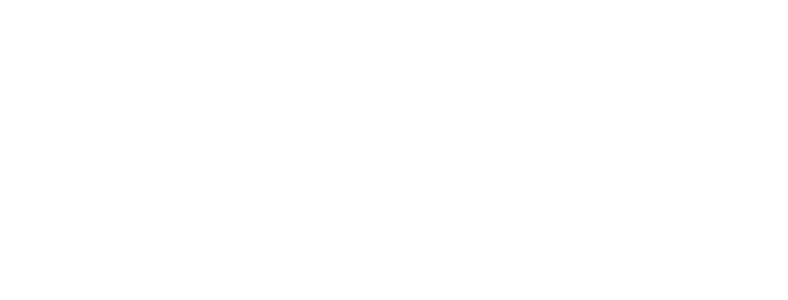
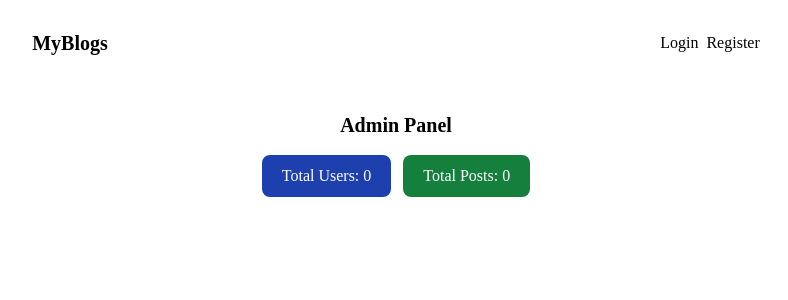
Before and after one commit to ItsHamzaAziz/BlogsAppMERN, a React (Vite) app in the folder frontend/: page /admin in a window 1280 px wide. Before the commit this address had no page. Shown: the top 300 px of the page, without its empty margins (244-1032 px from the left). Built offline with nearby package versions, Linux system fonts and the light colour scheme; no server answers.

Commit message:
added post and user count in admin panel

```diff
--- a/frontend/src/App.jsx
+++ b/frontend/src/App.jsx
@@ -7,6 +7,7 @@
 import CreatePost from './pages/CreatePost'
 import PostDetail from './pages/PostDetail'
 import EditPost from './pages/EditPost'
+import AdminPanel from './admin/AdminPanel'
 
 function App() {
   return (
@@ -19,6 +20,7 @@
           <Route path='/create-post' element={ <CreatePost /> } />
           <Route path='/post/:id' element={ <PostDetail /> } />
           <Route path='/edit/:id' element={ <EditPost /> } />
+          <Route path='/admin' element={ <AdminPanel /> } />
         </Route>
       </Routes>
     </UserContextProvider>
--- /dev/null
+++ b/frontend/src/admin/AdminPanel.jsx
@@ -0,0 +1,30 @@
+import React from 'react'
+import axios from 'axios'
+import { useState, useEffect } from 'react'
+
+const AdminPanel = () => {
+    const [usersCount, setUsersCount] = useState(0)
+    const [postsCount, setPostsCount] = useState(0)
+
+    useEffect(() => {
+        axios.get('http://localhost:4000/admin/')
+            .then(response => {
+                setUsersCount(response.data.usersCount)
+                setPostsCount(response.data.postsCount)
+            })
+    }, [])
+
+
+    return (
+        <div>
+            <h1 className='text-xl text-center mb-4 font-bold'>Admin Panel</h1>
+
+            <div className='flex space-x-3 justify-center'>
+                <div className='bg-blue-800 text-white px-5 py-3 rounded-lg'>Total Users: {usersCount}</div>
+                <div className='bg-green-700 text-white px-5 py-3 rounded-lg'>Total Posts: {postsCount}</div>
+            </div>
+        </div>
+    )
+}
+
+export default AdminPanel
--- a/frontend/src/components/Header.jsx
+++ b/frontend/src/components/Header.jsx
@@ -50,7 +50,7 @@
                 }
                 {
                     is_admin && (
-                        <Link to={'/create-post'} className='text-black no-underline'>Admin Panel</Link>
+                        <Link to={'/admin'} className='text-black no-underline'>Admin Panel</Link>
                     )
                 }
             </nav>
```
Also changed, not shown: 2 other files (tests, documents, lock files or other folders).
